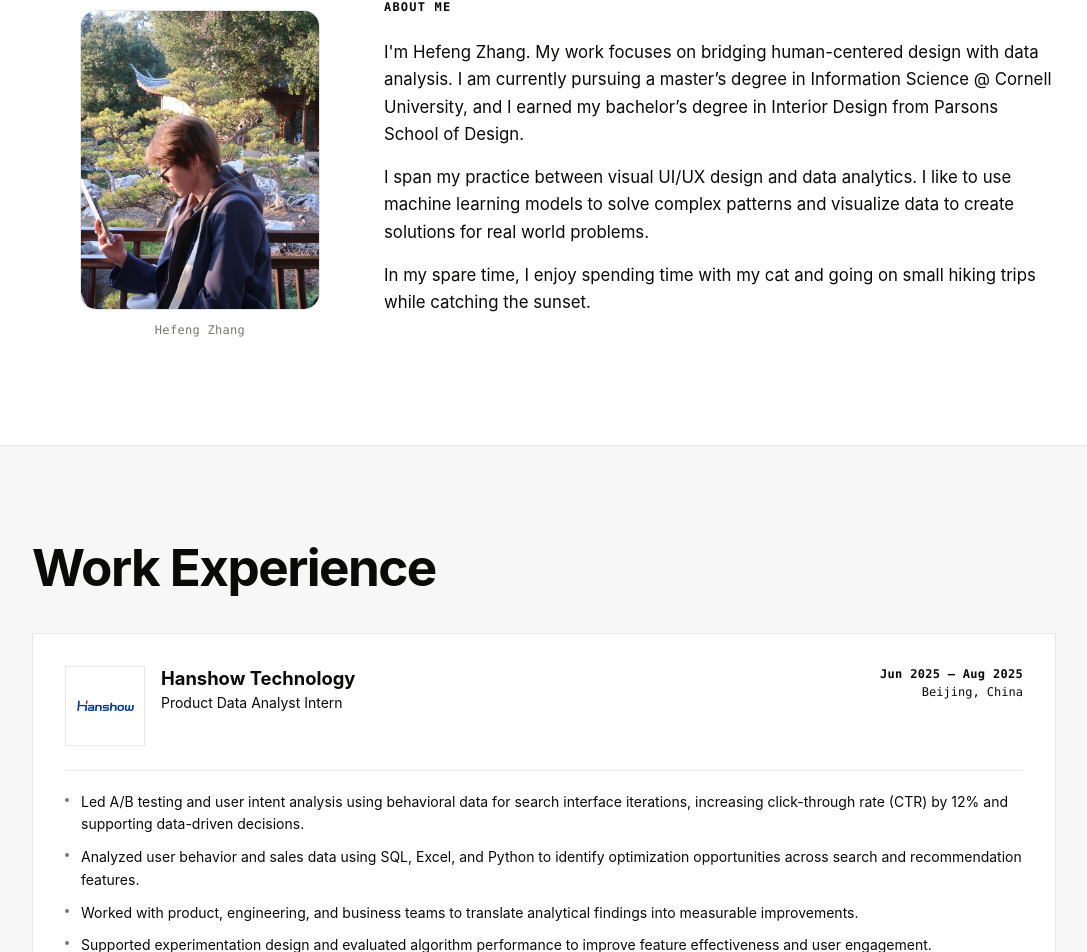
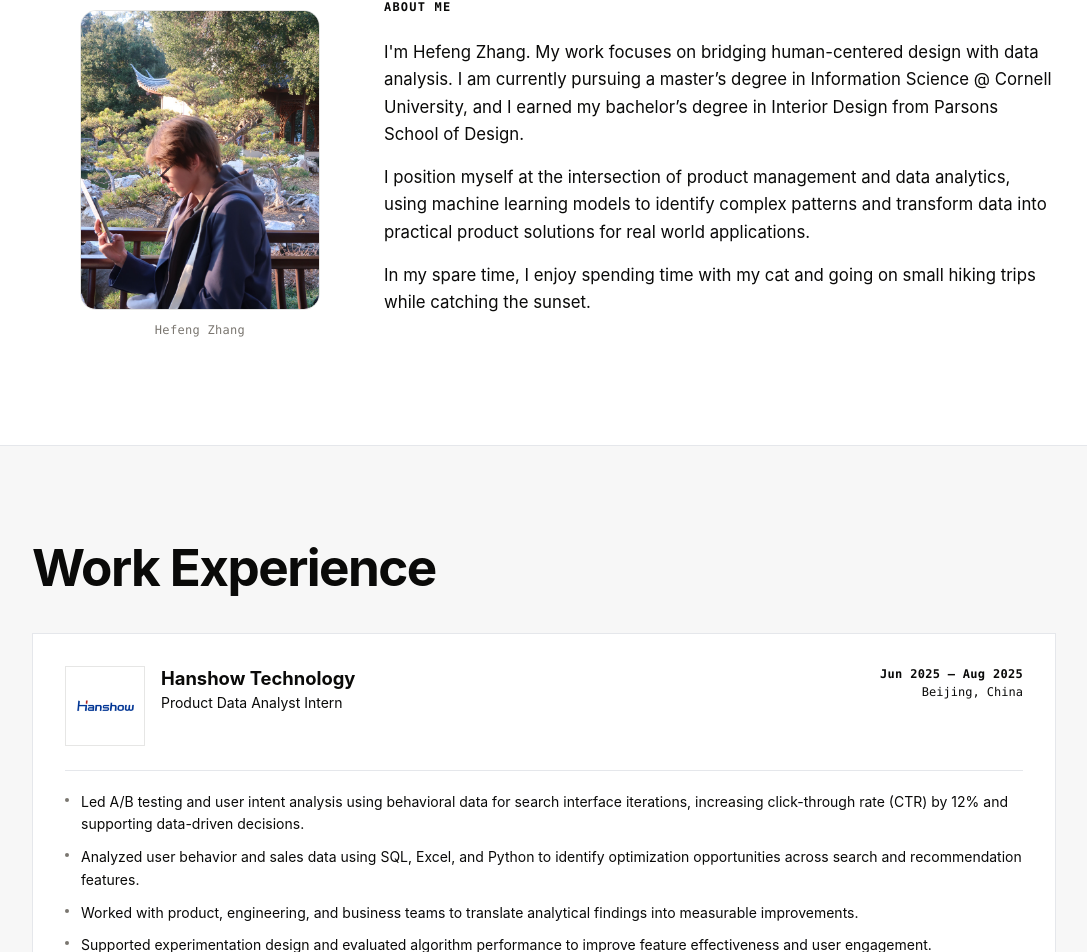
Before and after one commit to uki0829/personal-website, a Next.js app: page / in a window 1280 px wide. Shown: the part 897-1849 px from the top of the page, without its empty margins (96-1183 px from the left). Built offline with nearby package versions, Linux system fonts and the light colour scheme.

Commit message:
Update bio section

```diff
--- a/components/Intro.tsx
+++ b/components/Intro.tsx
@@ -60,7 +60,7 @@ export default function Intro() {
               I'm Hefeng Zhang. My work focuses on bridging human-centered design with data analysis. I am currently pursuing a master’s degree in Information Science @ Cornell University, and I earned my bachelor’s degree in Interior Design from Parsons School of Design.
             </p>
             <p>
-              I span my practice between visual UI/UX design and data analytics. I like to use machine learning models to solve complex patterns and visualize data to create solutions for real world problems.
+              I position myself at the intersection of product management and data analytics, using machine learning models to identify complex patterns and transform data into practical product solutions for real world applications.
             </p>
             <p>
               In my spare time, I enjoy spending time with my cat and going on small hiking trips while catching the sunset.
```
